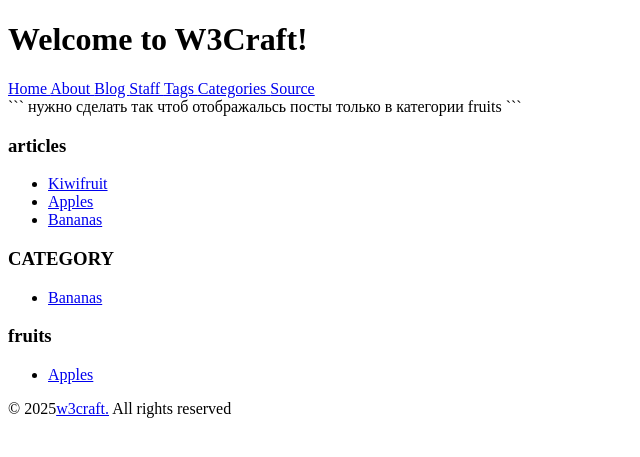
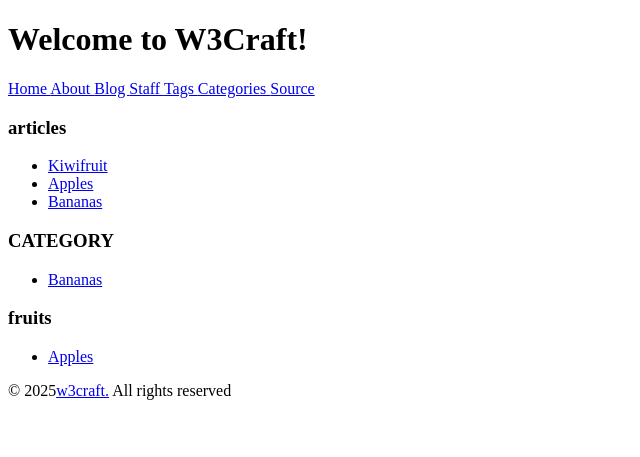
Before and after one commit to w3craft/www, a Jekyll site: the page built from articles/fruits/index.html, in a window 1280 px wide. Shown: the top 457 px of the page, without its empty margins (0-640 px from the left). Built offline with Jekyll 4.4.1, drawn with Linux system fonts in a browser that asks for light colours.

Commit message:
Update index.html

````diff
--- a/articles/fruits/index.html
+++ b/articles/fruits/index.html
@@ -1,9 +1,9 @@
 ---
 title: Fruits
 ---
-```
-нужно сделать так чтоб отображальсь посты только в категории fruits
-```
+
+<!-- нужно сделать так чтоб отображальсь посты только в категории fruits -->
+
 
 {% for category in site.categories %}
   <h3>{{ category[0] }}</h3>
````
